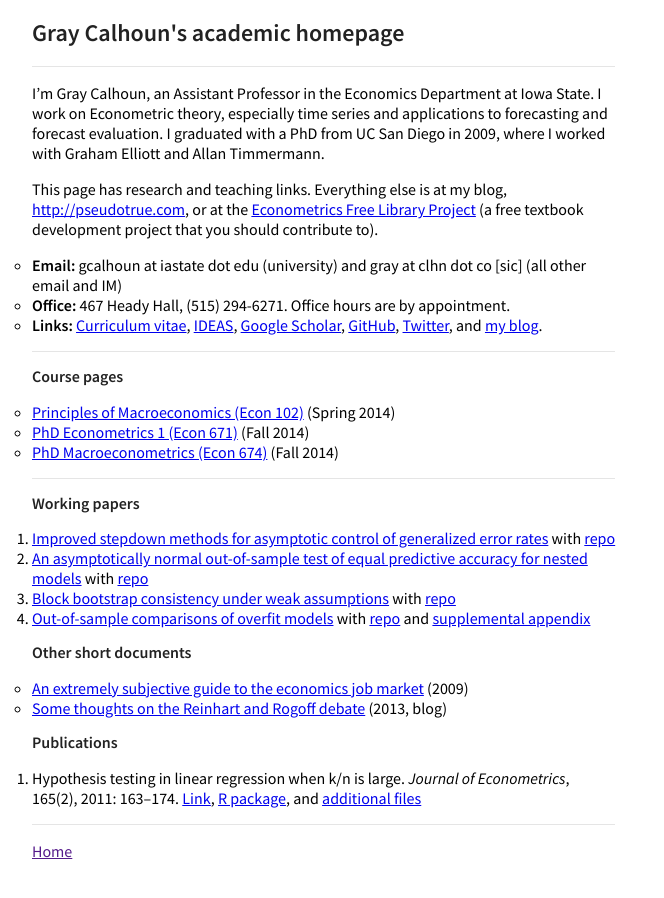
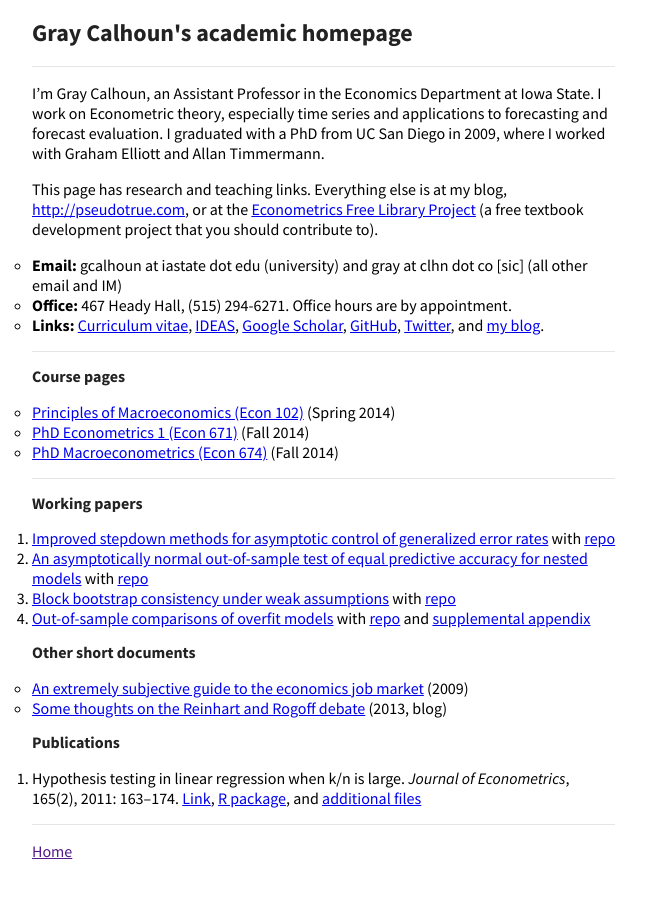
Before and after one commit to mmkuang/grayclhn.github.io, a Jekyll site: the page built from index.md, in a window 1280 px wide. Shown: the whole page, without its empty margins (0-664 px from the left). Built offline with Jekyll 4.4.1, drawn with Linux system fonts in a browser that asks for light colours; Markdown is read by kramdown in place of the engine named in the settings.

Commit message:
Make bold bolder

```diff
--- a/css/styles.css
+++ b/css/styles.css
@@ -1,5 +1,5 @@
-@import url(https://fonts.googleapis.com/css?family=Source+Sans+Pro:400,600,600italic,400italic&subset=latin,latin-ext);
-@import url(https://fonts.googleapis.com/css?family=Source+Code+Pro:400,600);
+@import url(https://fonts.googleapis.com/css?family=Source+Sans+Pro:400,700,700italic,400italic&subset=latin,latin-ext);
+@import url(https://fonts.googleapis.com/css?family=Source+Code+Pro:400,700);
 
 body {
   font:16px "Source Sans Pro", "DejaVu Sans", sans-serif;
```
